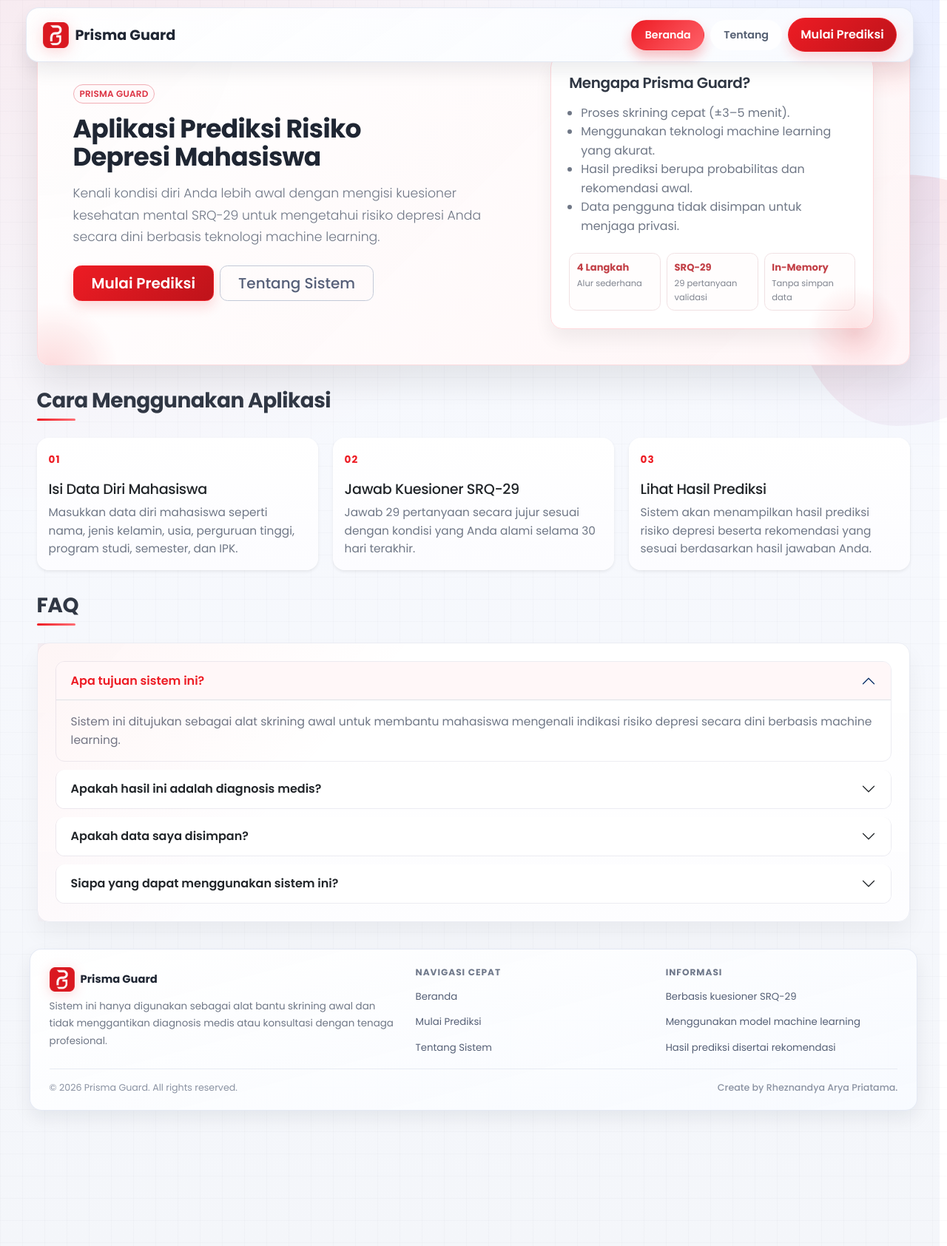
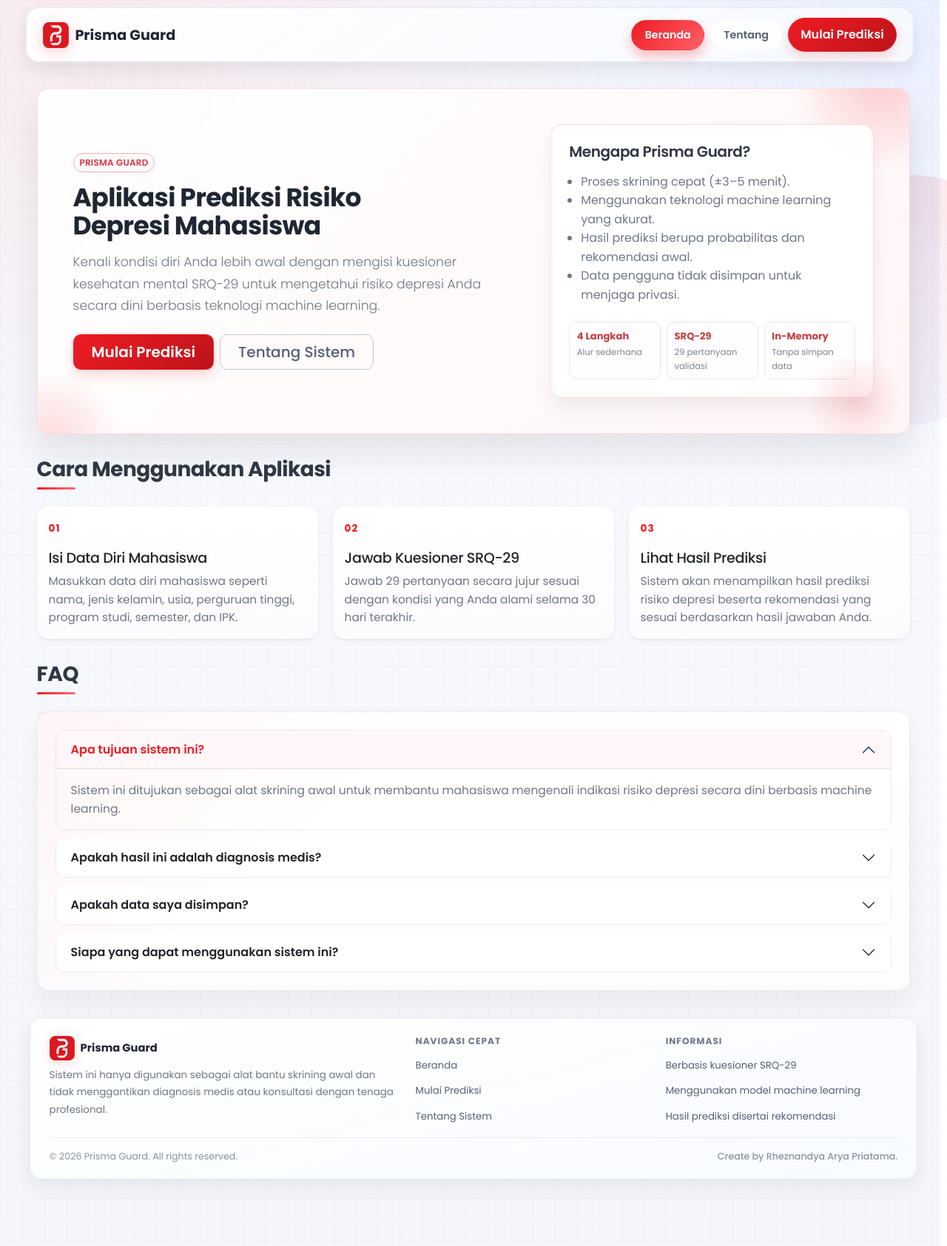
Before and after one commit to Sleepy4k/flask-prisma-guard, a Flask app: page / in a window 1280 px wide. Shown: the whole page at 74% size. Run offline with Flask 3, Linux system fonts and the light colour scheme; some libraries are stand-ins or nearby versions.

Commit message:
chore(static): update styling and animation causing bug

```diff
--- a/static/css/base.css
+++ b/static/css/base.css
@@ -18,6 +18,8 @@
     --space-sm: clamp(0.75rem, 0.95vw, 1.1rem);
     --space-md: clamp(1rem, 1.35vw, 1.45rem);
     --space-lg: clamp(1.25rem, 2vw, 2rem);
+    --navbar-stack-offset: 0px;
+    --page-bottom-space: clamp(0.7rem, 1.3vw, 1rem);
 }
 
 * {
@@ -159,6 +161,11 @@
 
 #smooth-content {
     min-height: 100vh;
+    padding-bottom: var(--page-bottom-space);
+}
+
+html.smoother-active #smooth-content {
+    padding-top: var(--navbar-stack-offset);
 }
 
 .content-shell {
--- a/static/js/animations.js
+++ b/static/js/animations.js
@@ -1,4 +1,21 @@
 (function () {
+    function updateSmootherLayoutOffset(enableOffset) {
+        const root = document.documentElement;
+
+        if (!enableOffset) {
+            root.classList.remove("smoother-active");
+            root.style.setProperty("--navbar-stack-offset", "0px");
+            return;
+        }
+
+        const navbar = document.querySelector(".main-navbar");
+        const navHeight = navbar ? Math.ceil(navbar.getBoundingClientRect().height) : 0;
+        const offset = navHeight > 0 ? navHeight + 8 : 0;
+
+        root.classList.add("smoother-active");
+        root.style.setProperty("--navbar-stack-offset", `${offset}px`);
+    }
+
     function clearPaintLock() {
         if (window.__pgGsapPaintTimer) {
             window.clearTimeout(window.__pgGsapPaintTimer);
@@ -10,6 +27,7 @@
 
     const hasCore = Boolean(window.gsap && window.ScrollTrigger && window.ScrollToPlugin);
     if (!hasCore) {
+        updateSmootherLayoutOffset(false);
         clearPaintLock();
         return;
     }
@@ -90,6 +108,8 @@
     };
 
     document.addEventListener("DOMContentLoaded", () => {
+        updateSmootherLayoutOffset(false);
+
         gsap.from(".main-navbar .container", {
             y: -16,
             autoAlpha: 0,
@@ -112,8 +132,16 @@
                     normalizeScroll: true,
                     ignoreMobileResize: true,
                 });
+
+                updateSmootherLayoutOffset(true);
             }
+        } else {
+            updateSmootherLayoutOffset(false);
         }
+
+        window.addEventListener("resize", () => {
+            updateSmootherLayoutOffset(Boolean(smootherInstance));
+        });
 
         const scrollToTopBtn = document.getElementById("scrollToTopBtn");
         if (scrollToTopBtn) {
```
